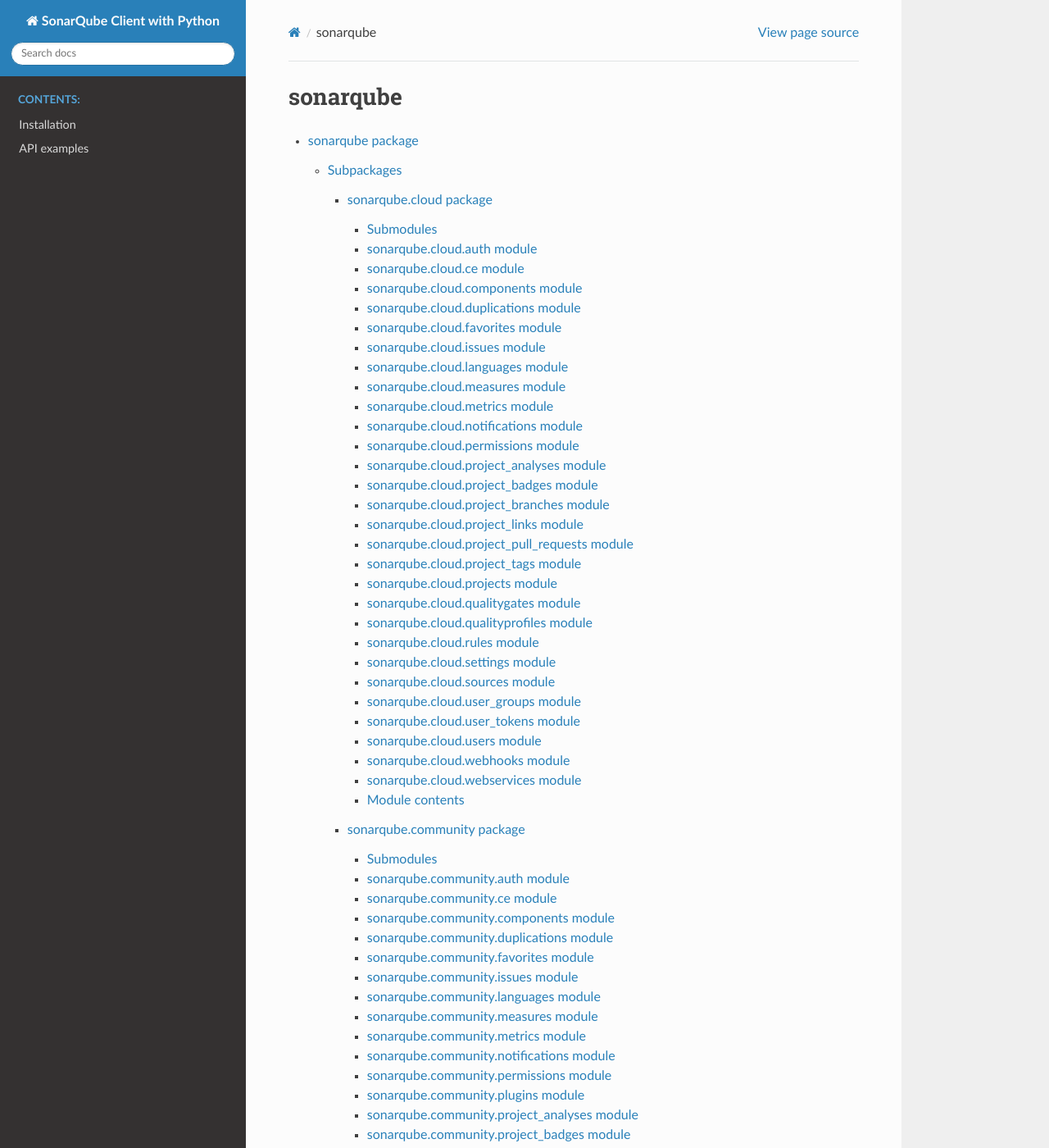
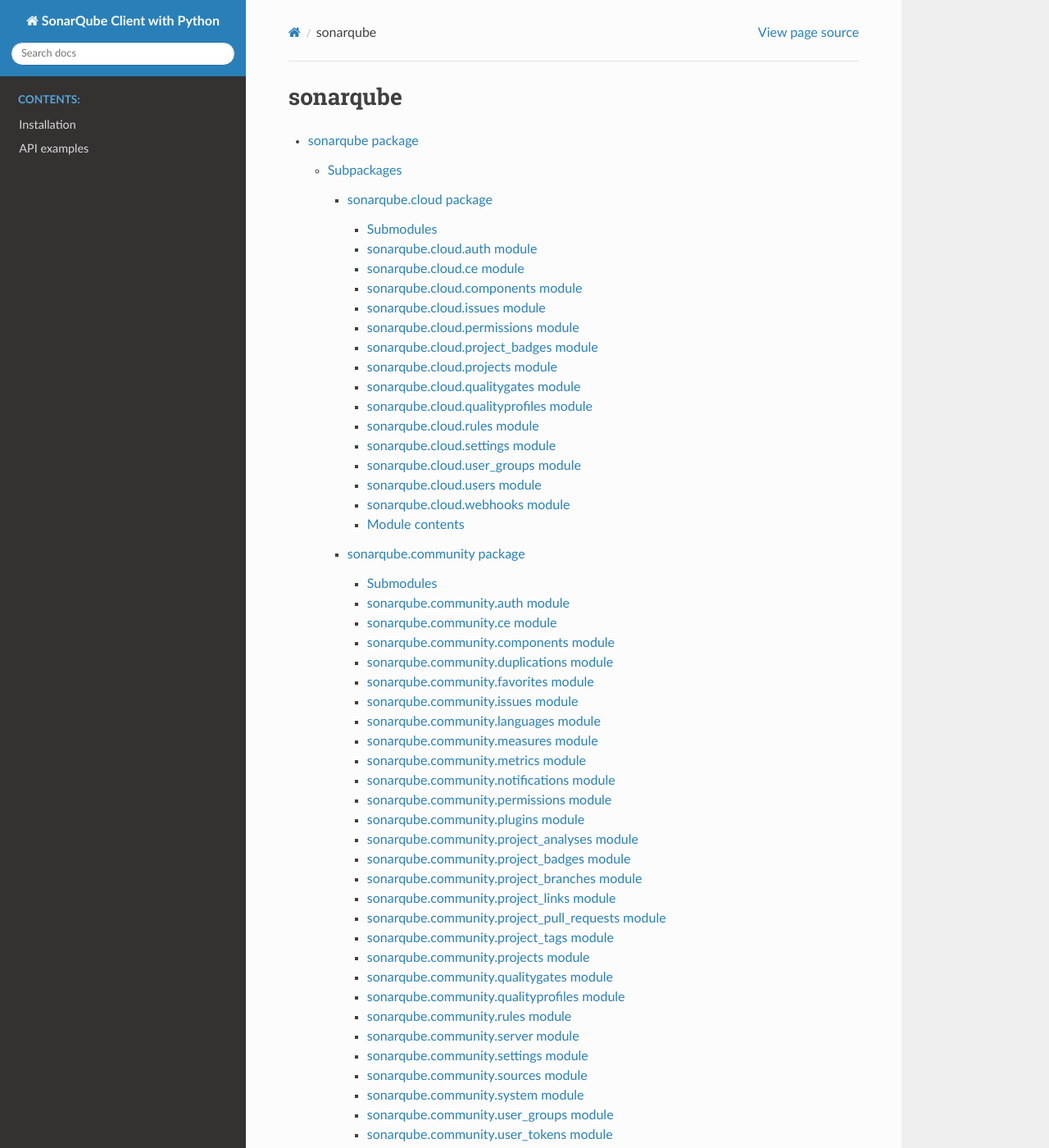
Before and after one commit to shijl0925/python-sonarqube-api, a Sphinx documentation site: the page built from docs/modules.rst, in a window 1280 px wide and 1400 px high. Shown: the whole window at 82% size. Built offline with Sphinx 7.4.7 and the Read the Docs theme 2.0.0, drawn with Linux system fonts in a browser that asks for light colours.

Commit message:
reduce SonarClound Duplicate code

```diff
--- a/README.rst
+++ b/README.rst
@@ -32,7 +32,7 @@
 =============
 
 The full documentation for API is available on `readthedocs
-<https://python-sonarqube-api.readthedocs.io/en/1.1.3/>`_.
+<https://python-sonarqube-api.readthedocs.io/en/1.1.4/>`_.
 
 
 Compatibility
@@ -76,4 +76,4 @@
 
 The API example supported by the SonarQubeClient are:
 The example documentation for API is available on `API examples
-<https://python-sonarqube-api.readthedocs.io/en/1.1.3/examples.html>`_.
+<https://python-sonarqube-api.readthedocs.io/en/1.1.4/examples.html>`_.
--- a/docs/conf.py
+++ b/docs/conf.py
@@ -24,7 +24,7 @@
 author = 'Jialiang Shi'
 
 # The full version, including alpha/beta/rc tags
-release = '1.1.3'
+release = '1.1.4'
 
 
 # -- General configuration ---------------------------------------------------
--- a/docs/sonarqube.cloud.rst
+++ b/docs/sonarqube.cloud.rst
@@ -28,58 +28,10 @@
    :undoc-members:
    :show-inheritance:
 
-sonarqube.cloud.duplications module
------------------------------------
-
-.. automodule:: sonarqube.cloud.duplications
-   :members:
-   :undoc-members:
-   :show-inheritance:
-
-sonarqube.cloud.favorites module
---------------------------------
-
-.. automodule:: sonarqube.cloud.favorites
-   :members:
-   :undoc-members:
-   :show-inheritance:
-
 sonarqube.cloud.issues module
 -----------------------------
 
 .. automodule:: sonarqube.cloud.issues
-   :members:
-   :undoc-members:
-   :show-inheritance:
-
-sonarqube.cloud.languages module
---------------------------------
-
-.. automodule:: sonarqube.cloud.languages
-   :members:
-   :undoc-members:
-   :show-inheritance:
-
-sonarqube.cloud.measures module
--------------------------------
-
-.. automodule:: sonarqube.cloud.measures
-   :members:
-   :undoc-members:
-   :show-inheritance:
-
-sonarqube.cloud.metrics module
-------------------------------
-
-.. automodule:: sonarqube.cloud.metrics
-   :members:
-   :undoc-members:
-   :show-inheritance:
-
-sonarqube.cloud.notifications module
-------------------------------------
-
-.. automodule:: sonarqube.cloud.notifications
    :members:
    :undoc-members:
    :show-inheritance:
@@ -92,50 +44,10 @@
    :undoc-members:
    :show-inheritance:
 
-sonarqube.cloud.project\_analyses module
-----------------------------------------
-
-.. automodule:: sonarqube.cloud.project_analyses
-   :members:
-   :undoc-members:
-   :show-inheritance:
-
 sonarqube.cloud.project\_badges module
 --------------------------------------
 
 .. automodule:: sonarqube.cloud.project_badges
-   :members:
-   :undoc-members:
-   :show-inheritance:
-
-sonarqube.cloud.project\_branches module
-----------------------------------------
-
-.. automodule:: sonarqube.cloud.project_branches
-   :members:
-   :undoc-members:
-   :show-inheritance:
-
-sonarqube.cloud.project\_links module
--------------------------------------
-
-.. automodule:: sonarqube.cloud.project_links
-   :members:
-   :undoc-members:
-   :show-inheritance:
-
-sonarqube.cloud.project\_pull\_requests module
-----------------------------------------------
-
-.. automodule:: sonarqube.cloud.project_pull_requests
-   :members:
-   :undoc-members:
-   :show-inheritance:
-
-sonarqube.cloud.project\_tags module
-------------------------------------
-
-.. automodule:: sonarqube.cloud.project_tags
    :members:
    :undoc-members:
    :show-inheritance:
@@ -180,26 +92,10 @@
    :undoc-members:
    :show-inheritance:
 
-sonarqube.cloud.sources module
-------------------------------
-
-.. automodule:: sonarqube.cloud.sources
-   :members:
-   :undoc-members:
-   :show-inheritance:
-
 sonarqube.cloud.user\_groups module
 -----------------------------------
 
 .. automodule:: sonarqube.cloud.user_groups
-   :members:
-   :undoc-members:
-   :show-inheritance:
-
-sonarqube.cloud.user\_tokens module
------------------------------------
-
-.. automodule:: sonarqube.cloud.user_tokens
    :members:
    :undoc-members:
    :show-inheritance:
@@ -220,14 +116,6 @@
    :undoc-members:
    :show-inheritance:
 
-sonarqube.cloud.webservices module
-----------------------------------
-
-.. automodule:: sonarqube.cloud.webservices
-   :members:
-   :undoc-members:
-   :show-inheritance:
-
 Module contents
 ---------------
 
--- a/setup.py
+++ b/setup.py
@@ -20,7 +20,7 @@
     name='python-sonarqube-api',
 
     # https://packaging.python.org/en/latest/single_source_version.html
-    version='1.1.3',
+    version='1.1.4',
 
     description='Python wrapper for the SonarQube and SonarCloud API.',
     long_description=long_description,
```
Also changed, not shown: 15 other files.
